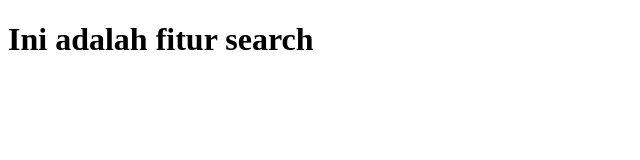
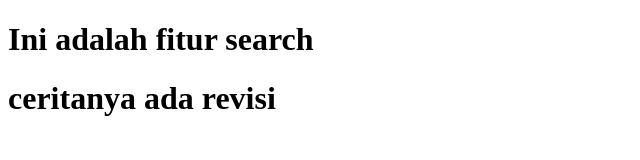
Before and after one commit to hiphipdora/git-branching, a plain HTML site: page features/search.html in a window 1280 px wide. Shown: the whole page, without its empty margins (0-640 px from the left). Drawn offline with Linux system fonts and the light colour scheme.

Commit message:
Update/revisi fitur pencarian

```diff
--- a/features/search.html
+++ b/features/search.html
@@ -7,5 +7,6 @@
 </head>
 <body>
     <h1>Ini adalah fitur search</h1>
+    <h1>ceritanya ada revisi</h1>
 </body>
 </html>
```
